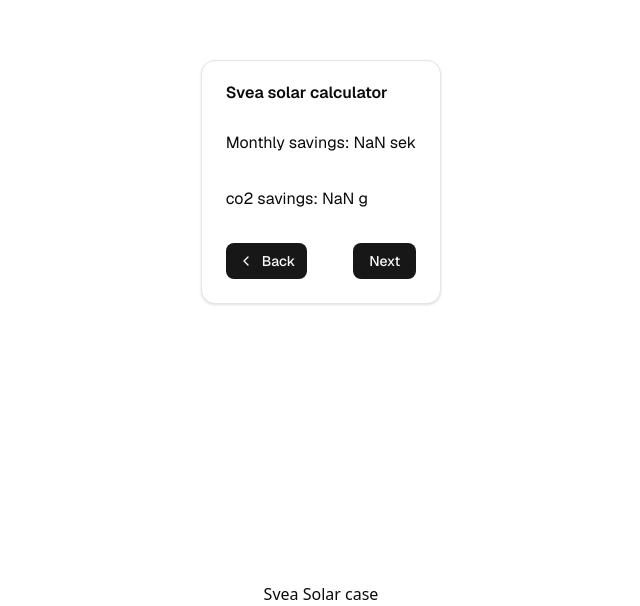
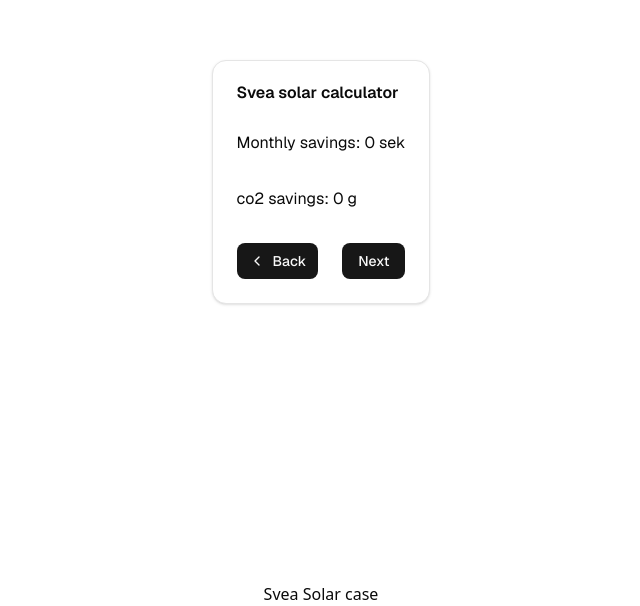
Before and after one commit to cidrondev/svea-solar-case, a Next.js app: page /calculation in a window 1280 px wide. Shown: the part 218-824 px from the top of the page, without its empty margins (319-959 px from the left). Built offline with nearby package versions, Linux system fonts and the light colour scheme.

Commit message:
Fixed typescript error and added back loading for navigation

```diff
--- a/src/app/calculation/page.tsx
+++ b/src/app/calculation/page.tsx
@@ -17,9 +17,10 @@
 
     const searchParams = useSearchParams();
     const bill = Number(searchParams.get('bill'));
-    const roofSize = searchParams.get('roofSize');
-    const savings = bill / roofSizeNumber[roofSize];
-    const co2 = bill / (roofSizeNumber[roofSize] + 13);
+    const roofSize = searchParams.get('roofSize') as keyof typeof roofSizeNumber;
+    const roofSizeValue = roofSize && roofSizeNumber[roofSize] ? roofSizeNumber[roofSize] : 1;
+    const savings = bill / roofSizeValue;
+    const co2 = bill / (roofSizeValue + 13);
 
 
     return (
@@ -28,7 +29,10 @@
             <p>co2 savings: {co2} g</p>
             <div className='flex justify-between'>
                 <Button asChild>
-                    <Link href="/"><ChevronLeft /> Back</Link>
+                    <Link href={{
+                        pathname: '/',
+                        query: { bill: bill, roofSize: roofSize, savings: savings, co2: co2 },
+                    }}><ChevronLeft /> Back</Link>
                 </Button>
                 <Button asChild>
                     <Link href={{
--- a/src/app/form/page.tsx
+++ b/src/app/form/page.tsx
@@ -16,6 +16,7 @@
     FormMessage,
 } from "@/components/ui/form";
 import CardLayout from '@/components/layout/cardLayout';
+import { useSearchParams } from 'next/navigation';
 
 const formSchema = z.object({
     name: z.string(),
@@ -25,7 +26,7 @@
 })
 
 export default function Form() {
-
+    const searchParams = useSearchParams();
 
     const form = useForm<z.infer<typeof formSchema>>({
         resolver: zodResolver(formSchema),
@@ -99,7 +100,10 @@
                     />
                     <div className='flex justify-between'>
                         <Button asChild>
-                            <Link href="/"><ChevronLeft /> Back</Link>
+                            <Link href={{
+                                pathname: '/calculation',
+                                query: { bill: searchParams.get('bill'), roofSize: searchParams.get('roofSize'), savings: searchParams.get('savings'), co2: searchParams.get('co2') },
+                            }}><ChevronLeft /> Back</Link>
                         </Button>
                         <Button type="submit">Submit</Button>
                     </div>
--- a/src/app/page.tsx
+++ b/src/app/page.tsx
@@ -65,7 +65,8 @@
   const form = useForm<z.infer<typeof formSchema>>({
     resolver: zodResolver(formSchema),
     defaultValues: {
-      averageBill: ""
+      averageBill: searchParams.get('bill') ?? "",
+      roofSize: searchParams.get('roofSize') ?? ""
     },
   })
 
```
